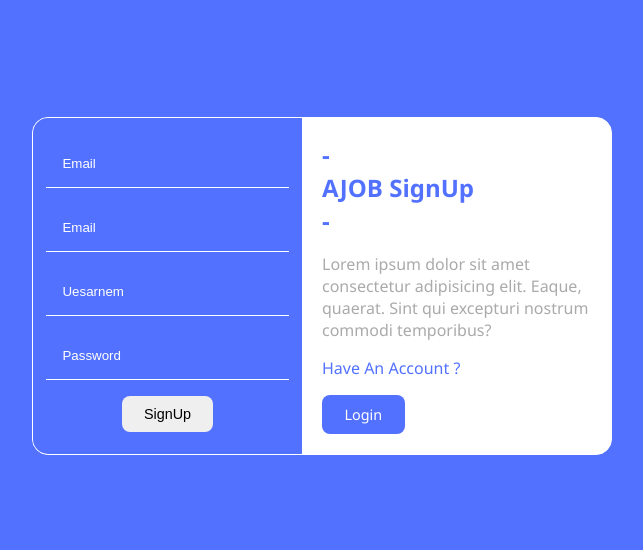
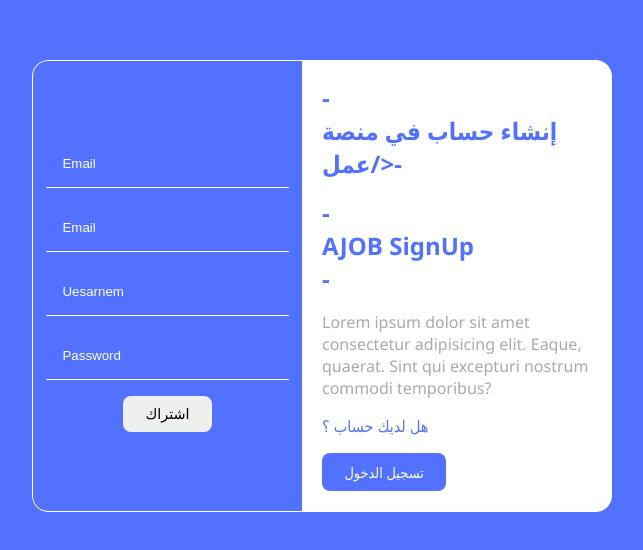
Before and after one commit to solyman21/ajob1, a plain HTML site: page signup.html in a window 1280 px wide. Shown: the part 114-664 px from the top of the page, without its empty margins (318-961 px from the left). Drawn offline with Linux system fonts and the light colour scheme.

Commit message:
Update signup.html

```diff
--- a/signup.html
+++ b/signup.html
@@ -17,16 +17,17 @@
     <div class="signup">
        <div class="card">
           <div class="card-left">
-            <h2> -<br /> AJOB SignUp<br/>-</h2>
+                <h2> -<br />إنشاء حساب في منصة عمل/>-</h2>
+              <h2> -<br /> AJOB SignUp<br/>-</h2>
 
         <p>
 
         Lorem ipsum dolor sit amet consectetur adipisicing elit. Eaque, quaerat. Sint qui excepturi nostrum commodi temporibus?
 
         </p>
-        <span>Have An Account ?</span>
+        <span>هل لديك حساب ؟</span>
 
-        <a href="login.html" class="btn btn-primary">Login</a>
+        <a href="login.html" class="btn btn-primary">تسجيل الدخول</a>
 
     </div>
     <form class="card-form">
@@ -35,7 +36,7 @@
      <input type="text"  required placeholder="uesarnem">
      <input type="password"  required placeholder="password">
 
-     <button type="submit" class="btn">SignUp</button>
+     <button type="submit" class="btn">اشتراك</button>
     </form>
     </div>
  </div>
```
